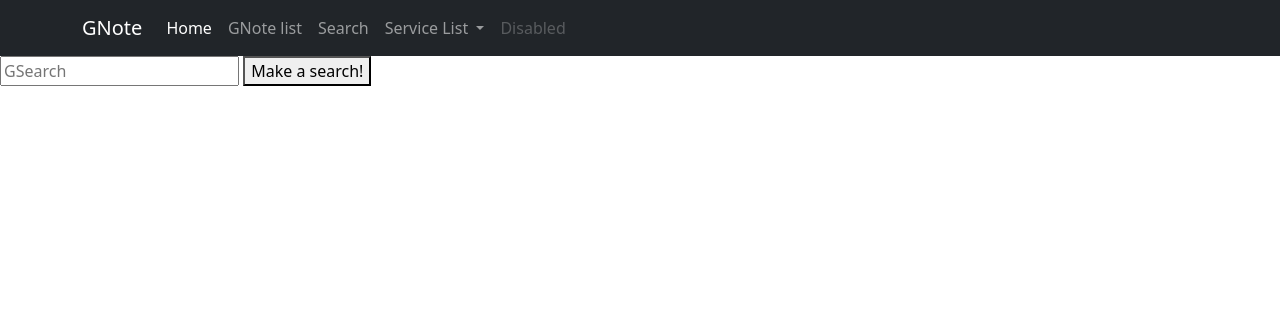
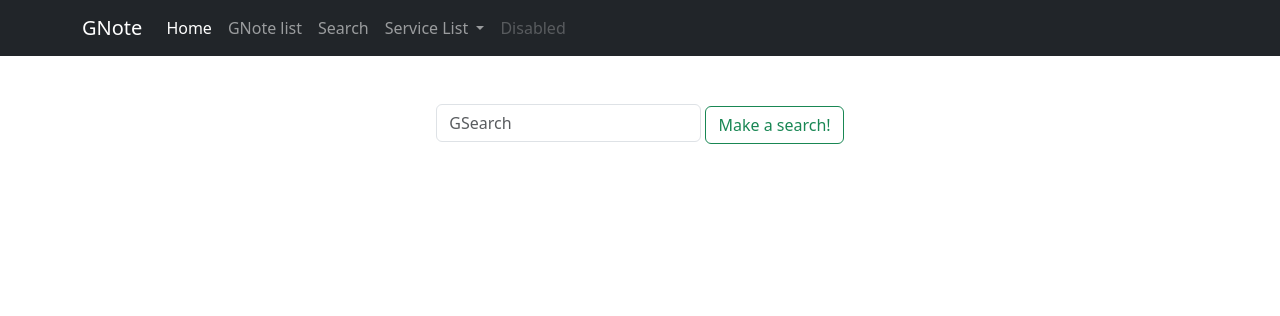
Before and after one commit to integralstar/gnote, a Flask app: page /get_public_data in a window 1280 px wide. Shown: the top 316 px of the page. Run offline with Flask 3, Linux system fonts and the light colour scheme; data that the repository does not hold is empty; some libraries are stand-ins or nearby versions.

Commit message:
[Modify] prompt box form style

```diff
--- a/templates/index.html
+++ b/templates/index.html
@@ -1,18 +1,20 @@
 {% extends "base.html" %}
 
 {% block description %}
+<br><br>
+<center>
   <main>
     <form>
       <div class="prompt-box">
         <label>
-          <input name="prompt" placeholder="GSearch" type="text" value="">
+          <input class="form-control me-2" name="prompt" placeholder="GSearch" type="search" value="">
         </label>
-        <button type="submit">Make a search!</button>
+        <button class="btn btn-outline-success" type="submit">Make a search!</button>
       </div>
     </form>
     <p class="output"></p>
   </main>
-
+</center>
 <script src="https://unpkg.com/markdown-it@8.4.2/dist/markdown-it.min.js"></script>
 <script src="https://cdn.jsdelivr.net/npm/markdown@0.5.0/lib/markdown.min.js"></script>
 <script type="module" src="{{url_for('static',filename='js/main.js')}}"></script>
```
Also changed, not shown: 1 other file.
